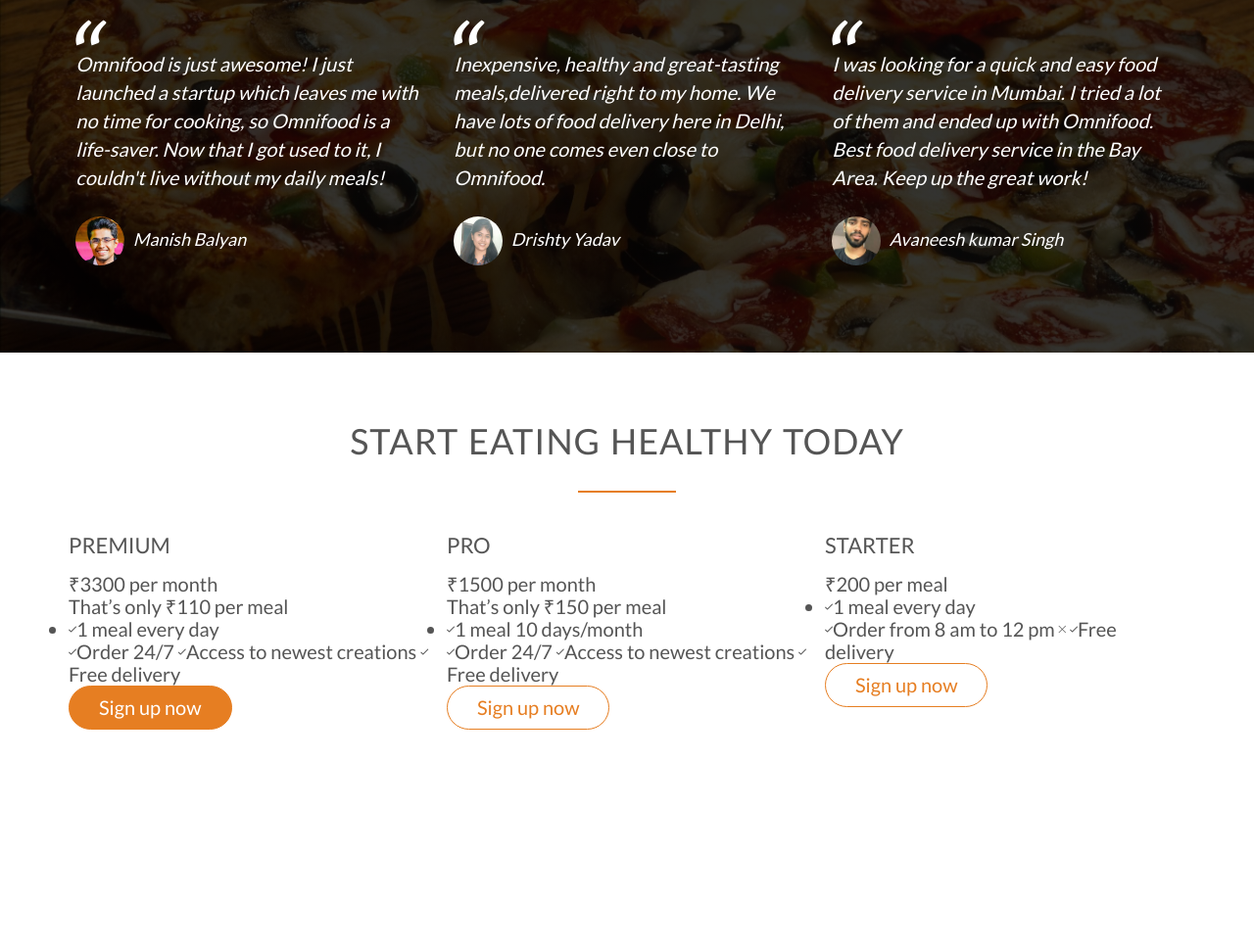
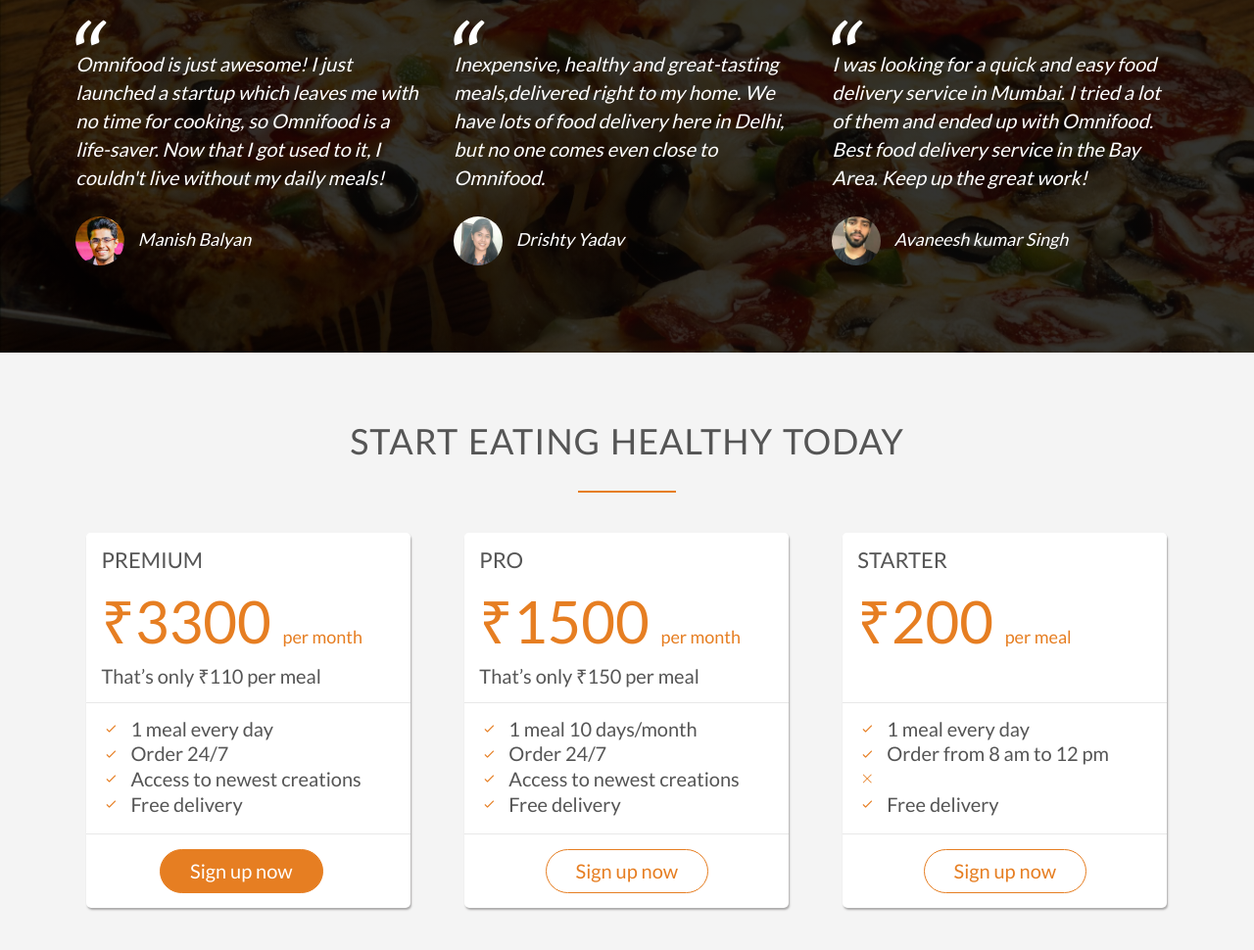
Before and after one commit to rajatdeshwal32/foodApp, a plain HTML site: page index.html in a window 1280 px wide. Shown: the part 3489-4459 px from the top of the page at 98% size. Before the commit the page ends 4338 px from the top, so only its background shows below. Drawn offline with Linux system fonts and the light colour scheme; files whose address does not match are found by name.

Commit message:
city card fix

```diff
--- a/index.html
+++ b/index.html
@@ -290,16 +290,15 @@
                                <div class="plan-box">
                                    <div>
                                        <h3> Premium </h3>
-                                       <p class="plan-price">₹3300 per month</p>
+                                       <p class="plan-price">₹3300 <span>per month</span></p>
                                        <p class="plan-price-meal">That’s only ₹110 per meal</p>
                                    </div>
                                    <div>
                                        <ul>
-                                           <li>
-                                               <i class="ion-ios-checkmark-empty"></i>1 meal every day</li>
-                                               <i class="ion-ios-checkmark-empty"></i>Order 24/7</li>
-                                               <i class="ion-ios-checkmark-empty"></i>Access to newest creations</li>
-                                               <i class="ion-ios-checkmark-empty"></i>Free delivery</li>
+                                           <li><i class="ion-ios-checkmark-empty icon-small"></i>1 meal every day</li>
+                                           <li><i class="ion-ios-checkmark-empty icon-small"></i>Order 24/7</li>
+                                           <li><i class="ion-ios-checkmark-empty icon-small"></i>Access to newest creations</li>
+                                           <li><i class="ion-ios-checkmark-empty icon-small"></i>Free delivery</li>
 
                                        </ul>
                                     </div>
@@ -312,16 +311,15 @@
                                 <div class="plan-box">
                                     <div>
                                         <h3> Pro </h3>
-                                        <p class="plan-price">₹1500 per month</p>
+                                        <p class="plan-price">₹1500 <span>per month</span></p>
                                         <p class="plan-price-meal">That’s only ₹150 per meal</p>
                                     </div>
                                     <div>
                                         <ul>
-                                            <li>
-                                                <i class="ion-ios-checkmark-empty"></i>1 meal 10 days/month</li>
-                                                <i class="ion-ios-checkmark-empty"></i>Order 24/7</li>
-                                                <i class="ion-ios-checkmark-empty"></i>Access to newest creations</li>
-                                                <i class="ion-ios-checkmark-empty"></i>Free delivery</li>
+                                            <li><i class="ion-ios-checkmark-empty icon-small"></i>1 meal 10 days/month</li>
+                                            <li><i class="ion-ios-checkmark-empty icon-small"></i>Order 24/7</li>
+                                            <li><i class="ion-ios-checkmark-empty icon-small"></i>Access to newest creations</li>
+                                            <li><i class="ion-ios-checkmark-empty icon-small"></i>Free delivery</li>
 
                                         </ul>
                                      </div>
@@ -334,16 +332,15 @@
                                     <div class="plan-box">
                                         <div>
                                             <h3> Starter </h3>
-                                            <p class="plan-price">₹200 per meal</p>
-                                            <p class="plan-price-meal"></p>
+                                            <p class="plan-price">₹200 <span>per meal</span></p>
+                                            <p class="plan-price-meal"><br></p>
                                         </div>
                                         <div>
                                             <ul>
-                                                <li>
-                                                    <i class="ion-ios-checkmark-empty"></i>1 meal every day</li>
-                                                    <i class="ion-ios-checkmark-empty"></i>Order from 8 am to 12 pm</li>
-                                                    <i class="ion-ios-close-empty"></i></li>
-                                                    <i class="ion-ios-checkmark-empty"></i>Free delivery</li>
+                                                <li><i class="ion-ios-checkmark-empty icon-small"></i>1 meal every day</li>
+                                                <li><i class="ion-ios-checkmark-empty icon-small"></i>Order from 8 am to 12 pm</li>
+                                                <li><i class="ion-ios-close-empty icon-small"></i></li>
+                                                <li><i class="ion-ios-checkmark-empty icon-small"></i>Free delivery</li>
 
                                             </ul>
                                          </div>
--- a/style.css
+++ b/style.css
@@ -387,7 +387,62 @@
 cite img {
     height: 50px;
     border-radius: 50%;
-    margin-right: 5px;
+    margin-right: 10px;
     vertical-align: middle;
 
 }
+ /*-------SIGN UP--------*/
+
+.section-plans{
+    background-color: #f4f4f4;
+}
+
+.plan-box{
+    background-color: #fff;
+    border-radius: 5px;
+    width: 90%;
+    margin-left: 5%;
+    box-shadow: 1px 2px 2px rgb(170, 169, 169);
+}
+
+.plan-box div{
+    padding: 15px;
+    border-bottom: 1px solid #e8e8e8;
+}
+
+.plan-box div:first-child{
+    background-color: #ffffff;
+    border-top-left-radius: 5px;
+    border-top-right-radius: 5px;
+
+}
+
+.plan-box div:last-child{
+    text-align: center;
+    border: 0;
+}
+
+.plan-price{
+    font-size: 300%;
+    margin-bottom: 10px;
+    font-weight: 100;
+    color: #e67e22;
+}
+.plan-price span{
+    font-size: 30%;
+    font-weight: 300;
+
+}
+
+.plan-price-meal{
+    width: 80%;
+
+}
+.plan-box ul{
+    list-style: none;
+
+}
+
+.plan-box-ul li{
+    padding: 5px 0;
+}
```
